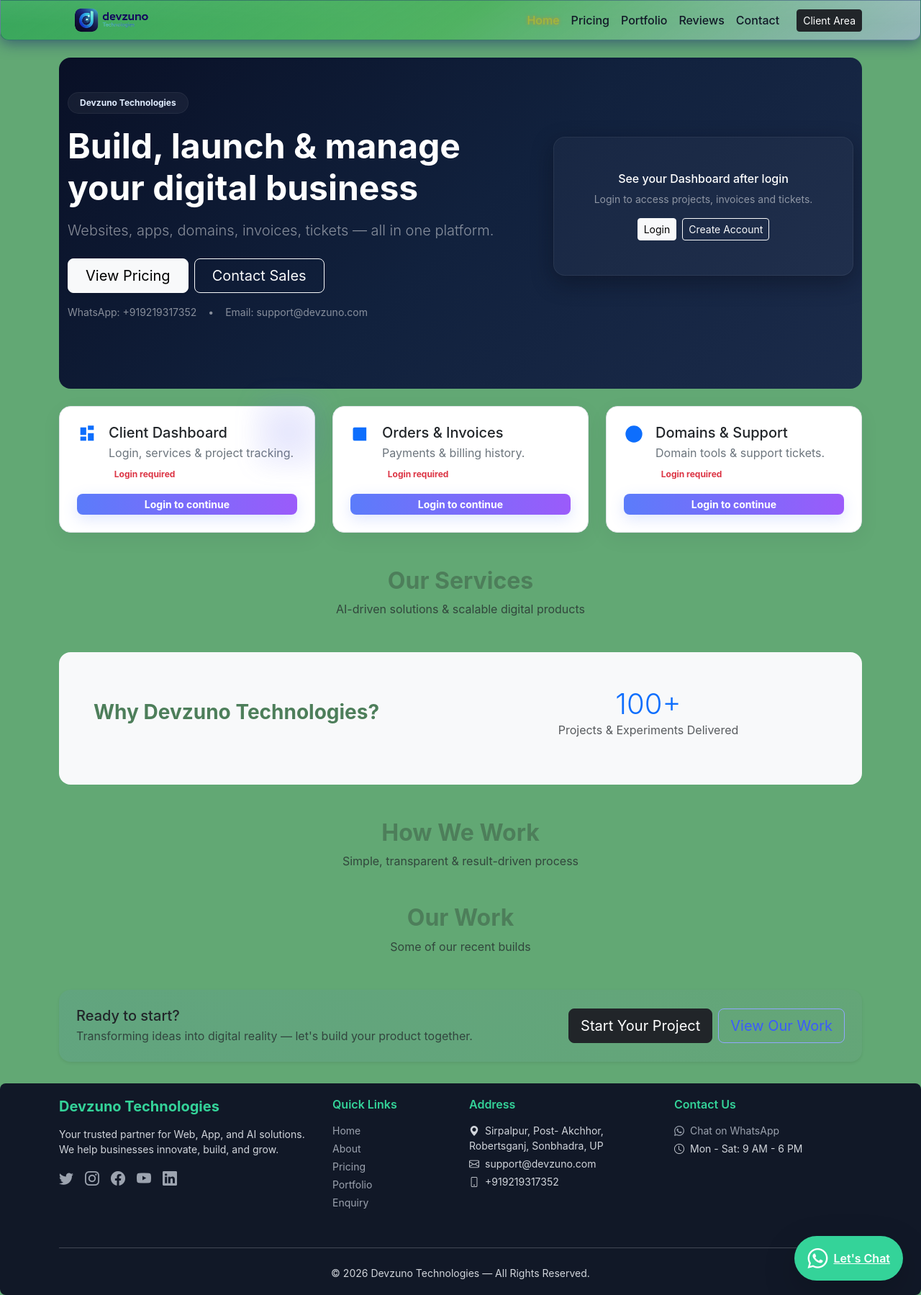
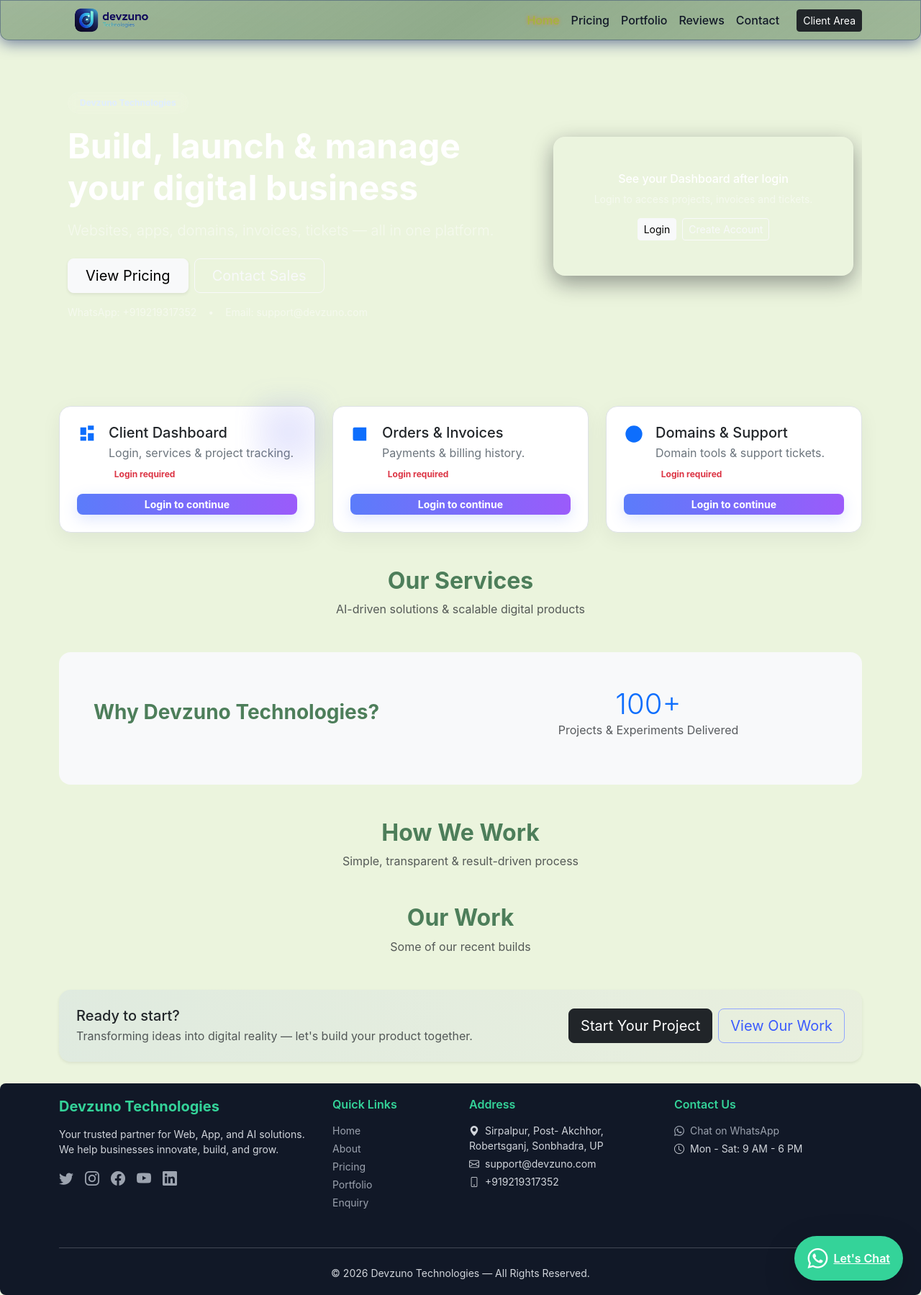
Before and after one commit to Anish1990as/devzuno-8-jan-26, a Django app: page / in a window 1280 px wide. Shown: the whole page at 72% size. Run offline with Django 5.2, Linux system fonts and the light colour scheme; data comes from the database, SQL or seed files in the repository; data that the repository does not hold is empty.

Commit message:
Update base.html and home.html templates

```diff
--- a/templates/base.html
+++ b/templates/base.html
@@ -29,7 +29,7 @@
         margin: 0;
         overflow: hidden;              /* root par overscroll off */
         overscroll-behavior: none;     /* pull-to-refresh disable */
-        background-color: #62a874;     /* root bg */
+        background-color: #EBF4DD;     /* root bg */
         color: #4d7e5a;
         font-family: "Inter", system-ui, -apple-system, sans-serif;
       }
@@ -57,10 +57,11 @@
         --dvz-logo-max-width: 260px;
         --dvz-nav-bg: linear-gradient(
             145deg,
-            rgba(49, 166, 88, 0.85) 0%,
-            rgb(80, 178, 98) 50%,
-            rgba(158, 185, 198, 0.85) 100%
-          ),
+            rgba(144, 171, 139, 0.85) 0%,
+            rgb(144, 171, 139) 50%,
+            rgba(144, 171, 139, 0.85) 100%
+            ),
+
           linear-gradient(
             to bottom,
             rgba(255, 255, 255, 0.5) 0%,
--- a/templates/core/home.html
+++ b/templates/core/home.html
@@ -342,7 +342,7 @@
 
 /* HERO */
 .dvz-hero{
-  background: linear-gradient(135deg, #091026 0%, #11213d 50%, #1b2b4a 100%);
+  background: linear-gradient(135deg, #3B4953 100%);
   color: #fff;
   padding-bottom: 3rem;
 }
```
